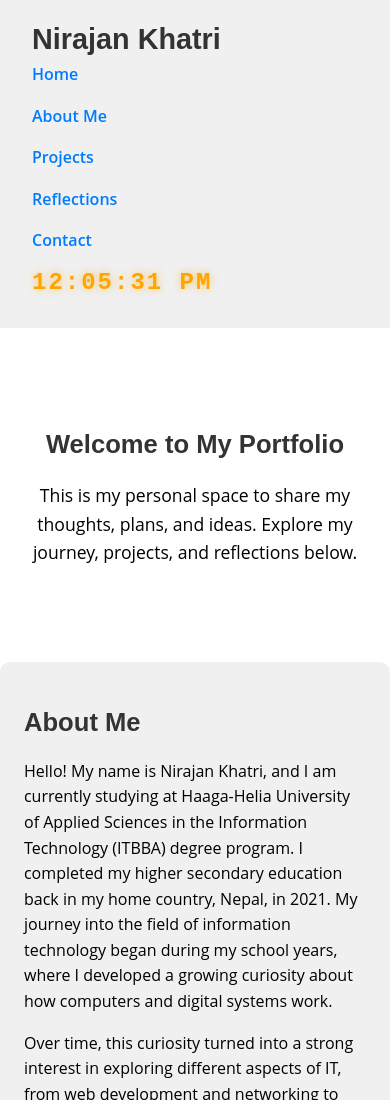
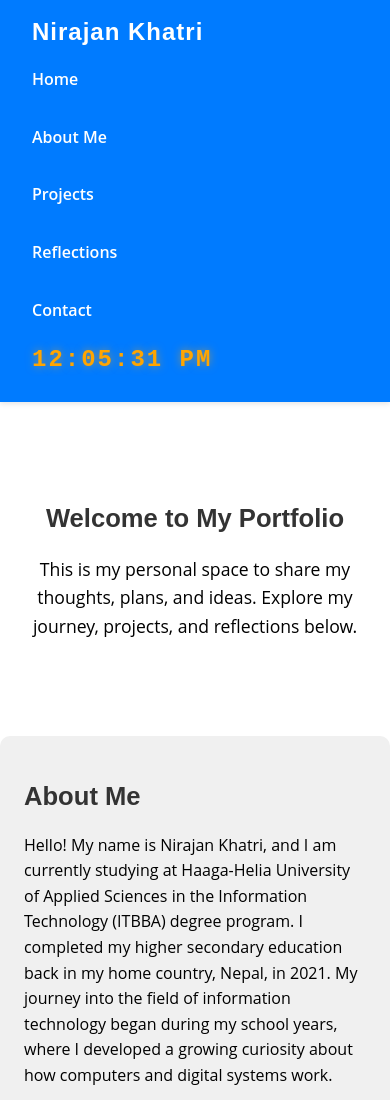
Before and after one commit to Nirajan638/Nirajan638.github.io, a plain HTML site: page index.html in a window 390 px wide. Shown: the top 1100 px of the page. Drawn offline with Linux system fonts and the light colour scheme.

Commit message:
Update style.css

```diff
--- a/css/style.css
+++ b/css/style.css
@@ -59,11 +59,12 @@ small, figcaption {
    Navigation Bar
 ------------------------------ */
 header {
-  background-color: #F0F0F0;
-  padding: 1rem 2rem;
+  background-color: #007BFF; /* Blue background */
+  padding: 0.8rem 2rem;
   position: sticky;
   top: 0;
-  z-index: 100;
+  z-index: 1000;
+  box-shadow: 0 2px 5px rgba(0, 0, 0, 0.1);
 }
 
 nav {
@@ -74,28 +75,55 @@ nav {
   margin: 0 auto;
 }
 
+/* Name / Logo */
 nav h1 {
-  font-size: 1.8rem;
-  color: #333333;
+  font-size: 1.5rem; /* Smaller, cleaner heading */
+  color: #FFFFFF;
+  font-family: 'Montserrat', sans-serif;
+  font-weight: 700;
+  letter-spacing: 1px;
 }
 
+/* Navigation Menu */
 nav ul {
   list-style: none;
   display: flex;
-  gap: 1.5rem;
+  gap: 2rem; /* horizontal spacing between items */
 }
 
 nav ul li a {
   text-decoration: none;
-  color: #007BFF;
+  color: #FFFFFF;
   font-weight: 600;
-  transition: color 0.3s ease;
+  font-family: 'Open Sans', sans-serif;
+  transition: color 0.3s ease, transform 0.2s ease;
 }
 
 nav ul li a:hover {
-  color: #28A745;
+  color: #28A745; /* green hover highlight */
+  transform: scale(1.05);
 }
 
+/* Responsive: Stack items on small screens */
+@media (max-width: 768px) {
+  nav {
+    flex-direction: column;
+    align-items: flex-start;
+  }
+
+  nav ul {
+    flex-direction: column;
+    gap: 1rem;
+    width: 100%;
+    margin-top: 0.5rem;
+  }
+
+  nav ul li a {
+    display: block;
+    width: 100%;
+    padding: 0.5rem 0;
+  }
+}
 /* ------------------------------
    Section Layout
 ------------------------------ */
```
